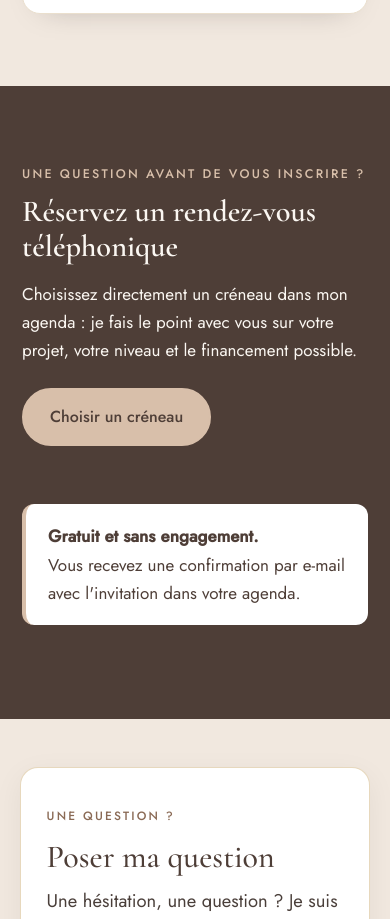
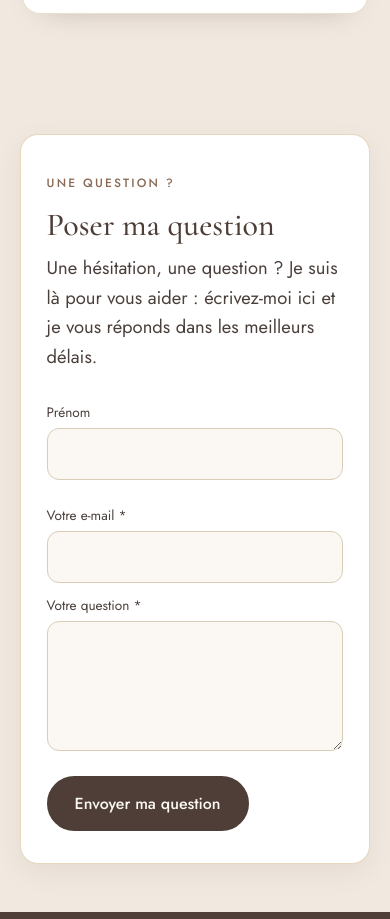
Before and after one commit to juliecreationgles/juliecreationgles.github.io, a plain HTML site: page index.html in a window 390 px wide. Shown: the part 5473-6392 px from the top of the page. Drawn offline with nearby package versions, Linux system fonts and the light colour scheme.

Commit message:
Remove phone appointment scheduling section
Removed the dark section for scheduling phone appointments.

```diff
--- a/index.html
+++ b/index.html
@@ -77,17 +77,6 @@
     </div>
   </div>
 </section>
-<section class="dark">
-  <div class="wrap rdv">
-    <div>
-      <span class="eyebrow">Une question avant de vous inscrire ?</span>
-      <h2>Réservez un rendez-vous téléphonique</h2>
-      <p>Choisissez directement un créneau dans mon agenda : je fais le point avec vous sur votre projet, votre niveau et le financement possible.</p>
-      <div class="btns"><a class="btn or" href="rendez-vous.html">Choisir un créneau</a></div>
-    </div>
-    <div class="notice" style="color:var(--texte)"><strong>Gratuit et sans engagement.</strong><br>Vous recevez une confirmation par e-mail avec l'invitation dans votre agenda.</div>
-  </div>
-</section>
 
 
 </main>
```
